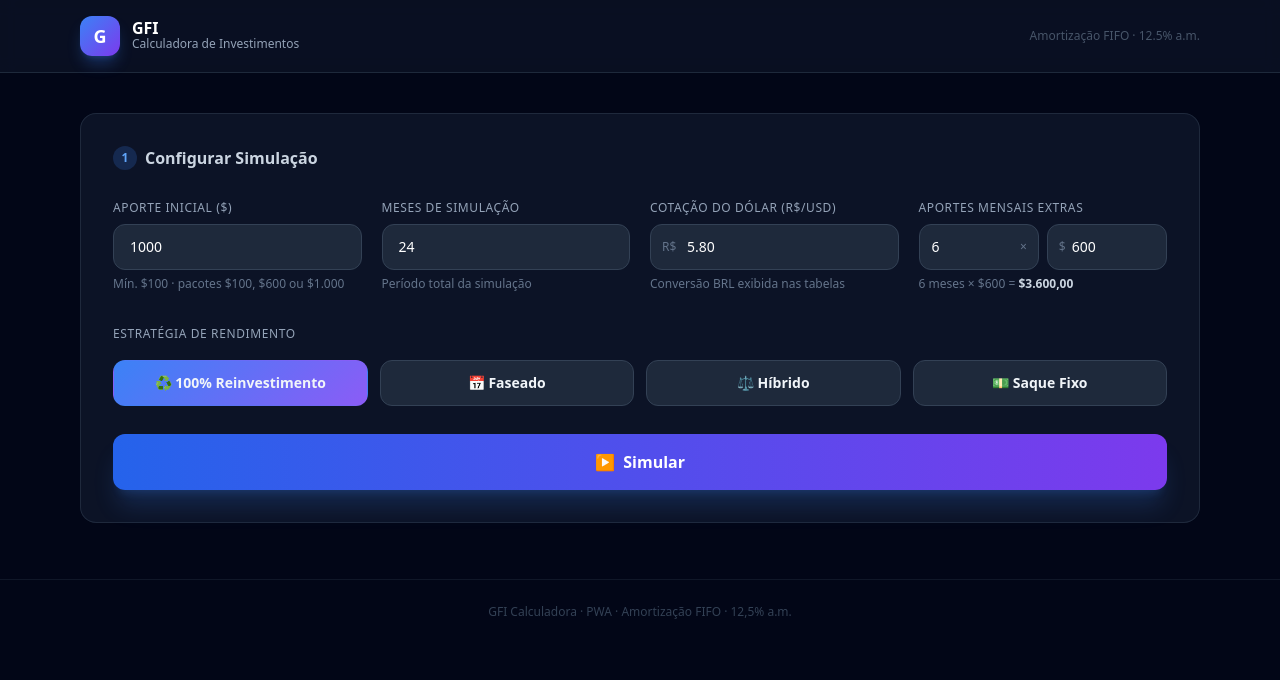
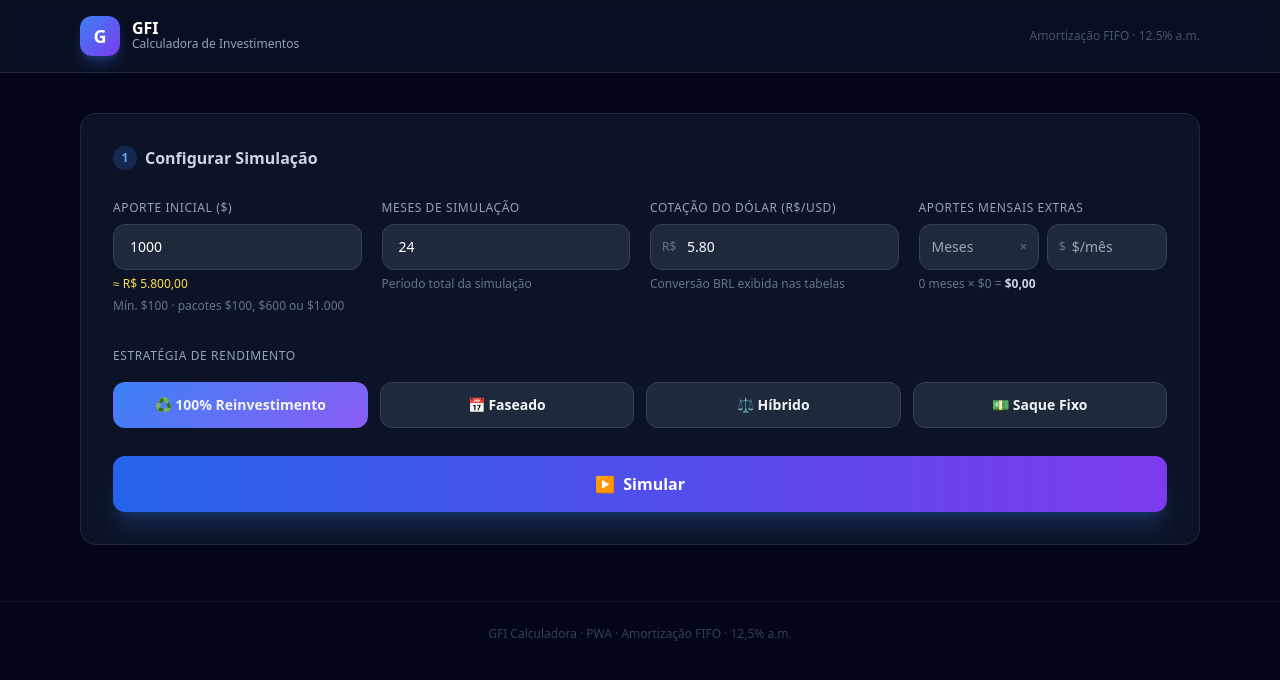
Before and after one commit to Pluzze/Simulador-Metodos, a website: page index.html in a window 1280 px wide. Drawn offline with nearby package versions, Linux system fonts and the light colour scheme; no server answers.

Commit message:
feat: conversão BRL em tempo real no aporte inicial e aportes mensais extras

```diff
--- a/index.html
+++ b/index.html
@@ -81,7 +81,8 @@
 
       <div class="space-y-1.5">
         <label class="text-xs font-medium text-slate-400 uppercase tracking-wider">Aporte Inicial ($)</label>
-        <input id="initialDeposit" type="number" value="1000" min="100" step="100" class="w-full bg-slate-800 border border-slate-700 rounded-xl px-4 py-3 text-white text-sm" />
+        <input id="initialDeposit" type="number" value="1000" min="100" step="100" class="w-full bg-slate-800 border border-slate-700 rounded-xl px-4 py-3 text-white text-sm" oninput="syncInitialDepositBRL()" />
+        <p id="initialDepositBRL" class="text-xs text-yellow-300 font-medium"></p>
         <p class="text-xs text-slate-500">Mín. $100 · pacotes $100, $600 ou $1.000</p>
       </div>
 
@@ -104,15 +105,16 @@
         <label class="text-xs font-medium text-slate-400 uppercase tracking-wider">Aportes Mensais Extras</label>
         <div class="flex gap-2">
           <div class="relative flex-1">
-            <input id="extraMonths" type="number" value="6" min="0" placeholder="Meses" class="w-full bg-slate-800 border border-slate-700 rounded-xl px-3 py-3 text-white text-sm pr-8" oninput="syncExtraLabels()" />
+            <input id="extraMonths" type="number" value="" min="0" placeholder="Meses" class="w-full bg-slate-800 border border-slate-700 rounded-xl px-3 py-3 text-white text-sm pr-8" oninput="syncExtraLabels()" />
             <span class="absolute right-3 top-1/2 -translate-y-1/2 text-xs text-slate-500">×</span>
           </div>
           <div class="relative flex-1">
-            <input id="extraAmount" type="number" value="600" min="0" step="100" placeholder="$/mês" class="w-full bg-slate-800 border border-slate-700 rounded-xl px-3 py-3 text-white text-sm pl-6" oninput="syncExtraLabels()" />
+            <input id="extraAmount" type="number" value="" min="0" step="100" placeholder="$/mês" class="w-full bg-slate-800 border border-slate-700 rounded-xl px-3 py-3 text-white text-sm pl-6" oninput="syncExtraLabels()" />
             <span class="absolute left-3 top-1/2 -translate-y-1/2 text-xs text-slate-500">$</span>
           </div>
         </div>
-        <p id="extraLabel" class="text-xs text-slate-500">6 meses × $600 = <strong class="text-slate-300">$3.600</strong></p>
+        <p id="extraLabel" class="text-xs text-slate-500"></p>
+        <p id="extraAmountBRL" class="text-xs text-yellow-300 font-medium"></p>
       </div>
 
     </div>
@@ -308,9 +310,23 @@ function syncFaseadoFixedBRL() {
   const el = document.getElementById('faseadoFixedBRL');
   if (el) el.textContent = cotacao > 0 && amt > 0 ? '≈ ' + fmtBRL(amt, cotacao) : '';
 }
+function syncInitialDepositBRL() {
+  const amt = parseFloat(document.getElementById('initialDeposit').value) || 0;
+  const cotacao = parseFloat(document.getElementById('cotacaoDolar').value) || 0;
+  const el = document.getElementById('initialDepositBRL');
+  if (el) el.textContent = cotacao > 0 && amt > 0 ? '≈ ' + fmtBRL(amt, cotacao) : '';
+}
+function syncExtraAmountBRL() {
+  const amt = parseFloat(document.getElementById('extraAmount').value) || 0;
+  const cotacao = parseFloat(document.getElementById('cotacaoDolar').value) || 0;
+  const el = document.getElementById('extraAmountBRL');
+  if (el) el.textContent = cotacao > 0 && amt > 0 ? '≈ ' + fmtBRL(amt, cotacao) + '/mês' : '';
+}
 function syncAllFixedBRL() {
   syncFixedWithdrawBRL();
   syncFaseadoFixedBRL();
+  syncInitialDepositBRL();
+  syncExtraAmountBRL();
 }
 
 function syncExtraLabels() {
@@ -318,6 +334,7 @@ function syncExtraLabels() {
   const a = parseFloat(document.getElementById('extraAmount').value) || 0;
   document.getElementById('extraLabel').innerHTML =
     m + ' meses × $' + a.toLocaleString() + ' = <strong class="text-slate-300">' + fmt(m * a) + '</strong>';
+  syncExtraAmountBRL();
 }
 function syncHybrid() {
   const w = parseInt(document.getElementById('withdrawalPct').value);
@@ -721,6 +738,7 @@ function showIOSGuide() {
 }
 
 syncExtraLabels();
+syncInitialDepositBRL();
 fetchCotacao();
 if ('serviceWorker' in navigator) {
   window.addEventListener('load', () => {
```
